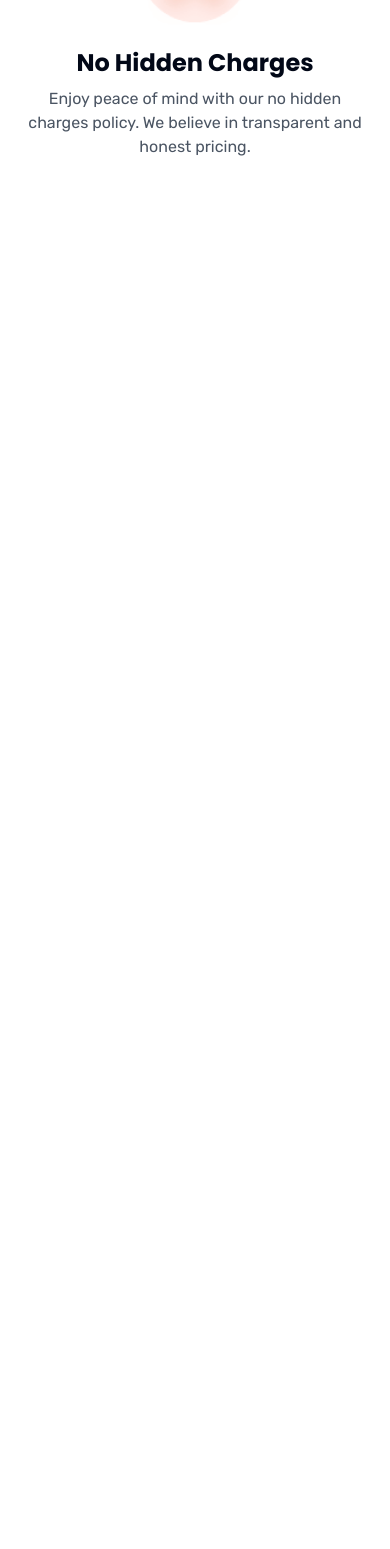
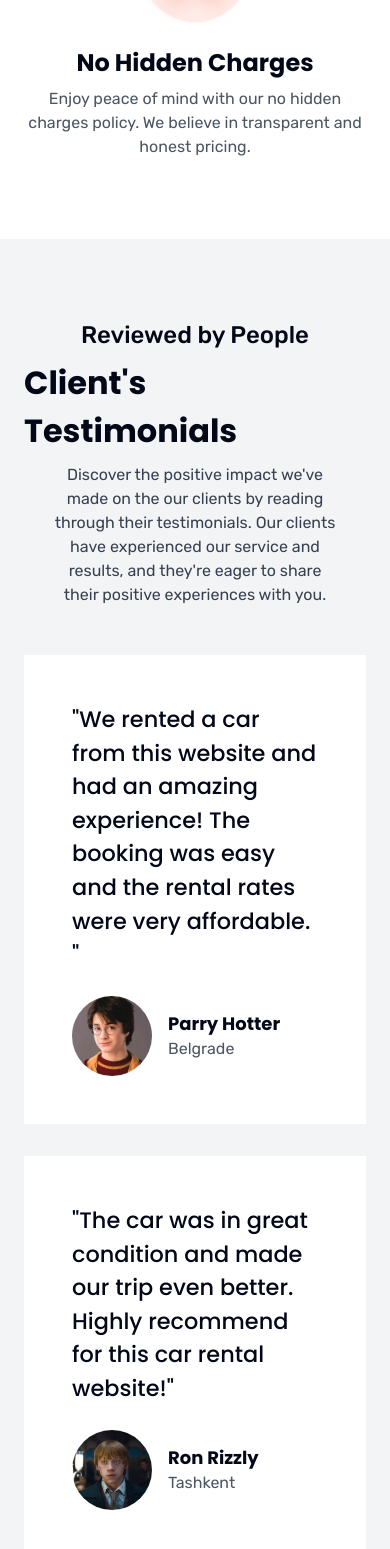
Before and after one commit to khusan2006/car-rental, a React (Vite) app: page / in a window 390 px wide. Shown: the part 6339-7888 px from the top of the page. Before the commit the page ends 6578 px from the top, so only its background shows below. Built offline with nearby package versions, Linux system fonts and the light colour scheme.

Commit message:
make testimonials section responsiveness

```diff
--- a/src/components/Testimonials.tsx
+++ b/src/components/Testimonials.tsx
@@ -3,23 +3,23 @@ import SecondImage from "../assets/pfp2.jpg";
 
 const Testimonials = () => {
   return (
-    <section className="bg-gray-100 py-20 flex flex-col items-center">
+    <section className="bg-gray-100 px-6 md:px-0 py-20 flex flex-col items-center">
       <div className="flex flex-col items-center">
         <h3 className="font-rubik text-2xl font-medium pb-2">
           Reviewed by People
         </h3>
-        <h4 className="font-poppins font-bold text-[2.7rem] pb-2">
+        <h4 className="font-poppins font-bold text-[2rem] sm:text-[2.7rem] pb-2">
           Client's Testimonials
         </h4>
-        <p className="font-rubik text-base font-normal text-gray-700 w-[50%] text-center">
+        <p className="font-rubik text-base font-normal text-gray-700 w-[85%] sm:w-[75%] md:w-[65%] lg:w-[50%] text-center">
           Discover the positive impact we've made on the our clients by reading
           through their testimonials. Our clients have experienced our service
           and results, and they're eager to share their positive experiences
           with you.
         </p>
       </div>
-      <div className="flex w-[80%] gap-8 mt-12 ">
-        <div className="bg-white p-16 flex-1">
+      <div className="flex md:w-[80%] flex-col md:flex-row gap-8 mt-12 ">
+        <div className="bg-white p-12 md:p-16 flex-1">
           <h4 className="font-poppins font-medium text-[1.4rem]">
             "We rented a car from this website and had an amazing experience!
             The booking was easy and the rental rates were very affordable. "
@@ -36,7 +36,7 @@ const Testimonials = () => {
             </div>
           </div>
         </div>
-        <div className="bg-white p-16 flex-1">
+        <div className="bg-white  p-12 md:p-16 flex-1">
           <h4 className="font-poppins font-medium text-[1.4rem]">
             "The car was in great condition and made our trip even better.
             Highly recommend for this car rental website!"
--- a/src/pages/Home.tsx
+++ b/src/pages/Home.tsx
@@ -24,8 +24,8 @@ const Home: FC = () => {
         <Cars />
         <Banner />
         <ChooseUS />
-        {/* <Testimonials />
-        <Faq />
+        <Testimonials />
+        {/* <Faq />
         <Download /> */}
       </main>
       {/* <Footer /> */}
```
